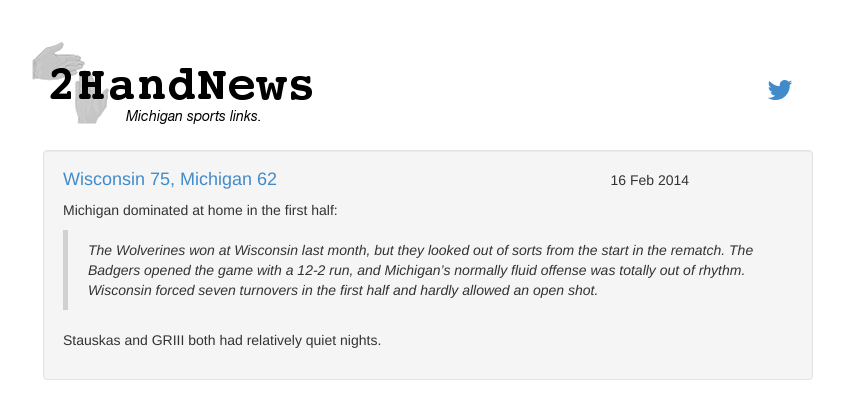
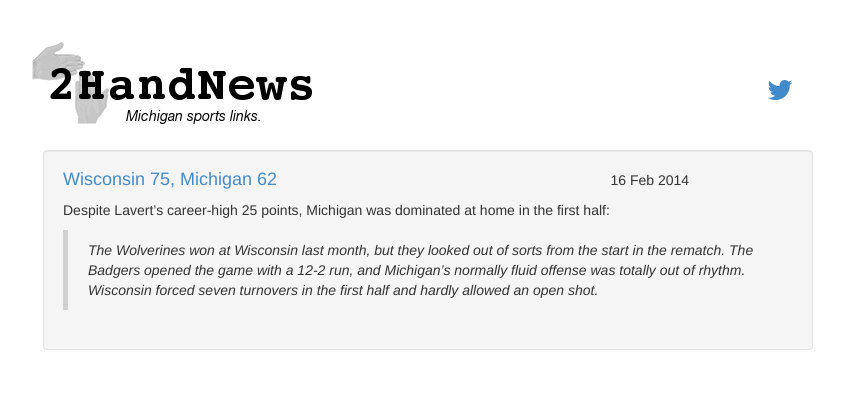
Before and after one commit to aftco/aftco.github.io, a Jekyll site: the page built from _posts/2014-02-16-mich-wis.md, in a window 1280 px wide. Shown: the top 419 px of the page, without its empty margins (212-1056 px from the left). Built offline with Jekyll 4.4.1, drawn with Linux system fonts in a browser that asks for light colours; nearby versions of some CDN libraries; Markdown is read by kramdown in place of the engine named in the settings.

Commit message:
Updated post

```diff
--- a/_posts/2014-02-16-mich-wis.md
+++ b/_posts/2014-02-16-mich-wis.md
@@ -5,8 +5,6 @@
 link: http://scores.espn.go.com/ncb/recap?gameId=400510032
 ---
 
-Michigan dominated at home in the first half:
+Despite Lavert's career-high 25 points, Michigan was dominated at home in the first half:
 
 > The Wolverines won at Wisconsin last month, but they looked out of sorts from the start in the rematch. The Badgers opened the game with a 12-2 run, and Michigan's normally fluid offense was totally out of rhythm. Wisconsin forced seven turnovers in the first half and hardly allowed an open shot.
-
-Stauskas and GRIII both had relatively quiet nights.
```
